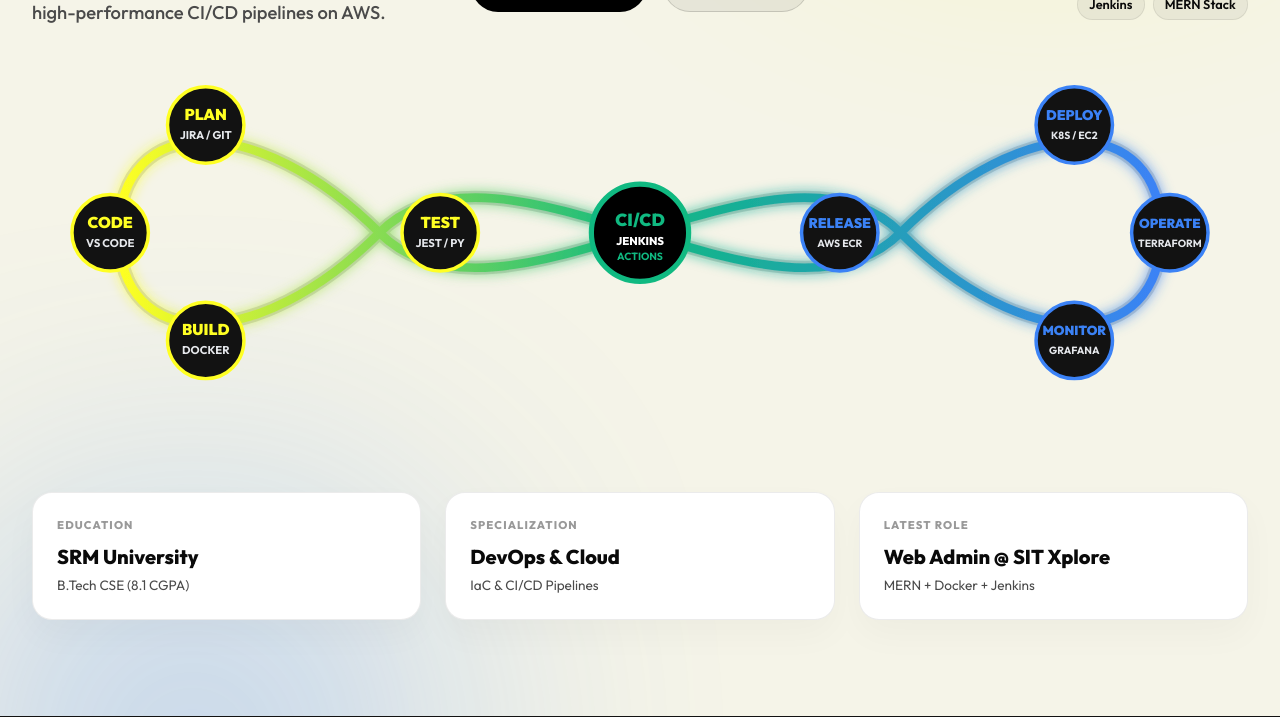
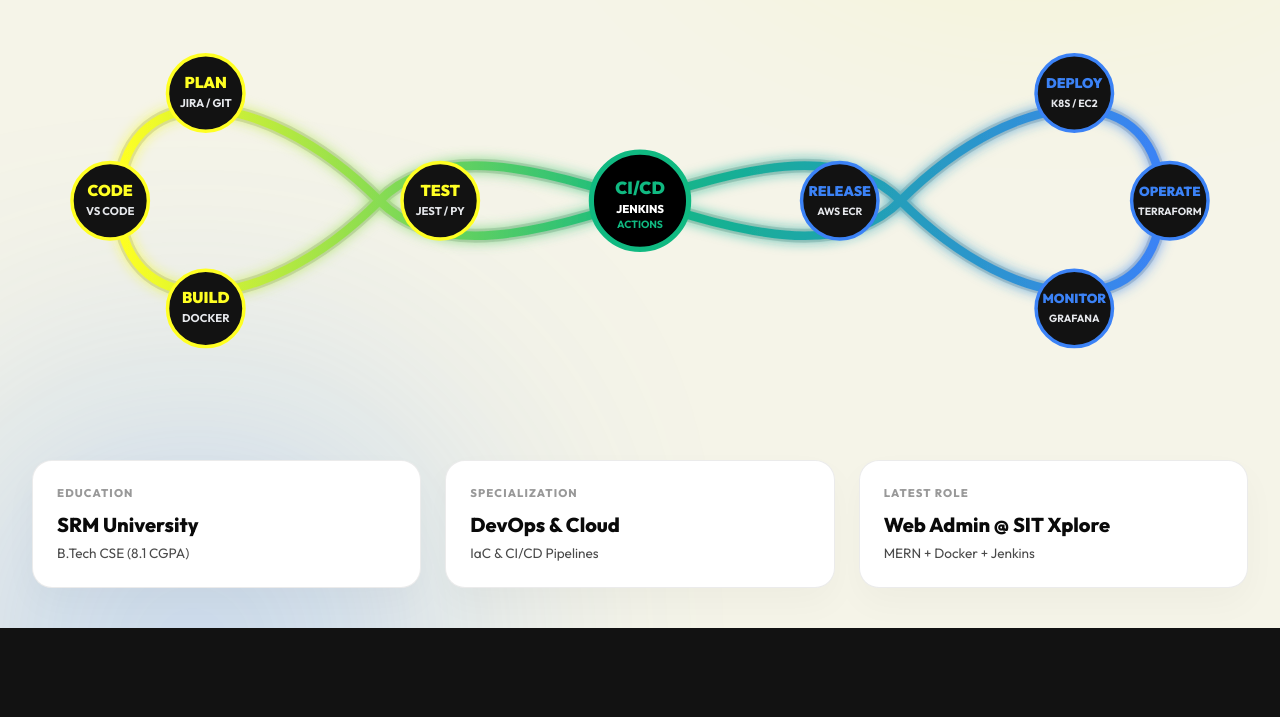
Before and after one commit to khatrisomay/Somay_Khatri-Portfolio, a plain HTML site: page index.html in a window 1280 px wide. Shown: the part 542-1259 px from the top of the page. Drawn offline with nearby package versions, Linux system fonts and the light colour scheme; a script that the page names is missing.

Commit message:
Eliminate extra whitespace below DevOps lifecycle diagram by adjusting hero padding and removing min-height stretch

```diff
--- a/css/style.css
+++ b/css/style.css
@@ -575,9 +575,9 @@
 
 /* 4. HERO SECTION WITH PARTICLES CANVAS & GLOW ORBS */
 .hero {
-    min-height: 100vh;
-    padding-top: 10rem;
-    padding-bottom: 6rem;
+    min-height: auto;
+    padding-top: 8rem;
+    padding-bottom: 2.5rem;
     display: flex;
     align-items: center;
     position: relative;
```
